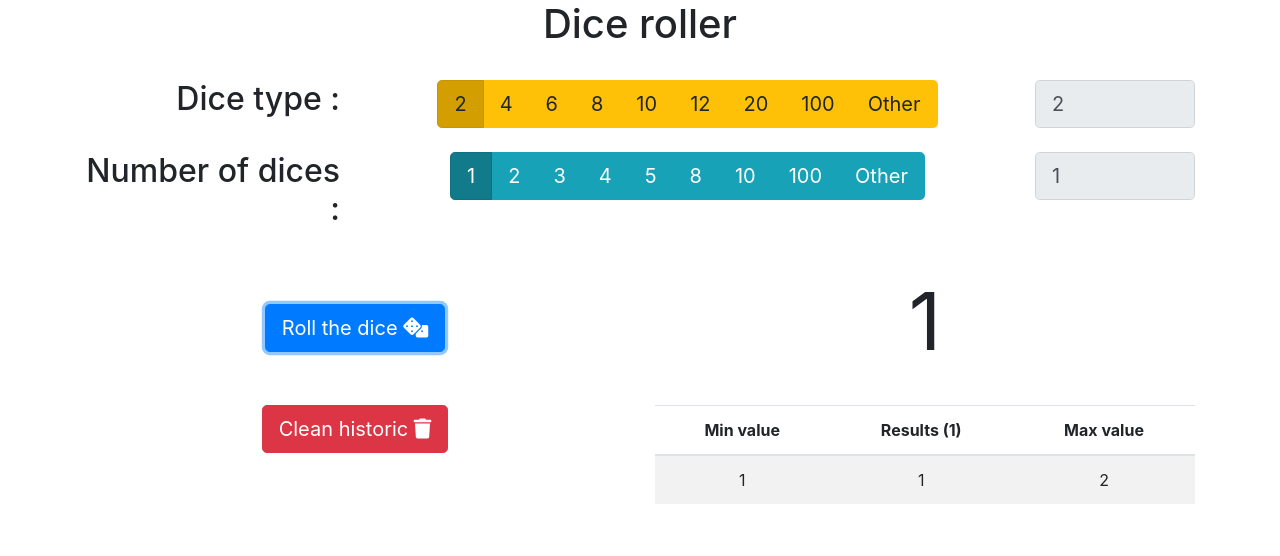
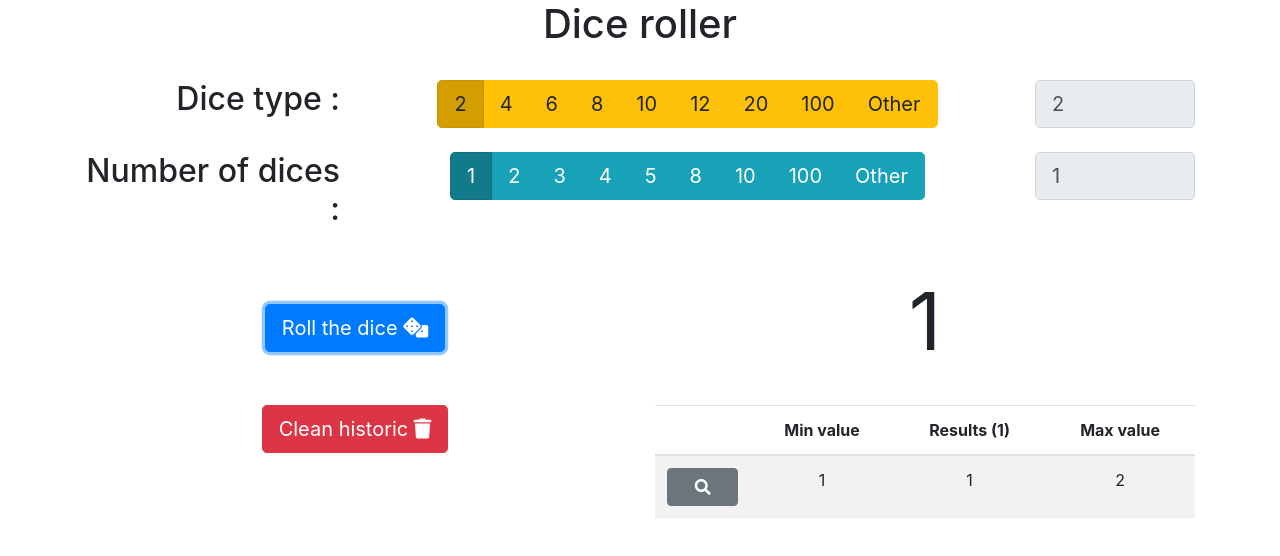
Before and after one commit to Rainbotter/dice, an Angular app: page / in a window 1280 px wide. Both pictures are taken after a click on the button "Roll the dice". Shown: the top 556 px of the page. Built offline with nearby package versions, Linux system fonts and the light colour scheme.

Commit message:
add more information to historic

```diff
--- a/src/app/generator/generator.component.ts
+++ b/src/app/generator/generator.component.ts
@@ -28,19 +28,21 @@ export class GeneratorComponent implements OnInit {
         this.minValue = 1;
         this.selectedDice = this.defaultDices[0];
         this.selectedNumberOfDice = this.defaultNumberOfDices[0];
-        this.diceValue = {maxValue: 0, result: 0, minValue: 0};
+        this.diceValue = {maxValue: 0, result: 0, minValue: 0, rolls: []};
     }
 
     public generateRandomDice(): void {
         const minValue = Math.floor(this.minValue * this.selectedNumberOfDice);
         const maxValue = Math.floor(this.selectedDice * this.selectedNumberOfDice);
+        const rolls = [];
         let result = 0;
         for (let i = 0; i < this.selectedNumberOfDice; i++) {
             const r = Math.floor(this.minValue + Math.random() * Math.floor(this.selectedDice));
+            rolls.push(r);
             result += r;
         }
 
-        const diceRoll: DiceResultModel = {minValue, maxValue, result};
+        const diceRoll: DiceResultModel = {minValue, maxValue, result, rolls};
         this.diceValue = diceRoll;
         this.historicService.saveValue(diceRoll);
     }
--- a/src/app/historic/historic.component.html
+++ b/src/app/historic/historic.component.html
@@ -10,13 +10,34 @@
                 <table class="table table-striped">
                     <thead>
                     <tr>
+                        <th scope="col"></th>
                         <th scope="col">Min value</th>
                         <th scope="col">Results ({{getHistoric().length}})</th>
                         <th scope="col">Max value</th>
                     </tr>
                     </thead>
                     <tbody>
-                    <tr *ngFor="let result of getHistoric().slice().reverse()">
+                    <tr *ngFor="let result of getHistoric().slice().reverse(); index as i">
+                        <td>
+                            <div class="dropright">
+                                <button class="btn btn-secondary btn-block"
+                                        type="button"
+                                        id="dropdownMenuButton"
+                                        data-toggle="dropdown"
+                                        aria-haspopup="true"
+                                        aria-expanded="false">
+                                    <i class="fas fa-search"></i>
+                                </button>
+                                <div class="dropdown-menu pre-scrollable" aria-labelledby="dropdownMenuButton">
+                                    <div class="dropdown-header">Roll results</div>
+                                    <div class="dropdown-divider"></div>
+                                    <li *ngFor="let roll of result.rolls"
+                                         class="dropdown-header">
+                                        {{roll}}
+                                    </li>
+                            </div>
+                            </div>
+                        </td>
                         <td>{{result.minValue}}</td>
                         <td>{{result.result}}</td>
                         <td>{{result.maxValue}}</td>
--- a/src/app/models/dice-result.model.ts
+++ b/src/app/models/dice-result.model.ts
@@ -2,4 +2,5 @@ export interface DiceResultModel {
     minValue: number;
     maxValue: number;
     result: number;
+    rolls: number[];
 }
```
